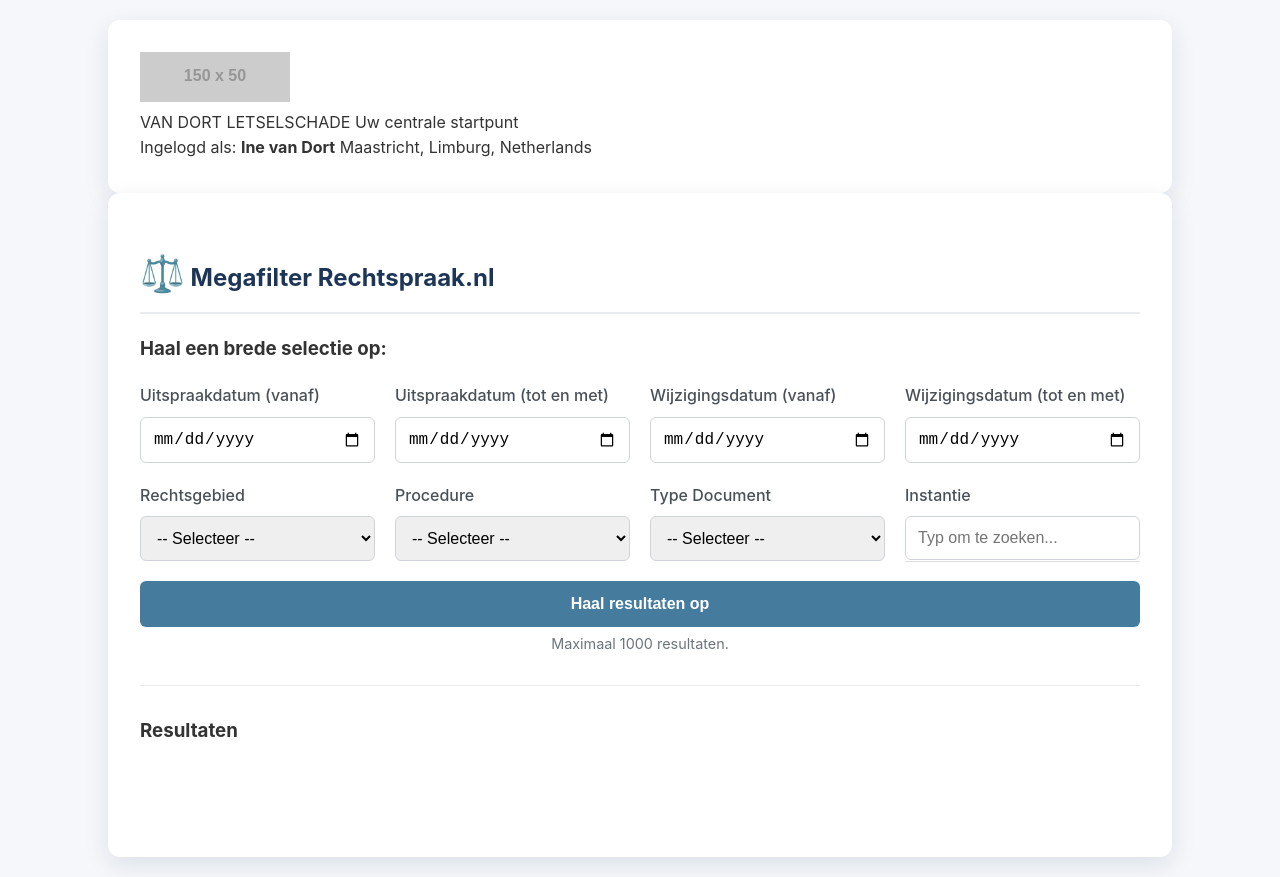
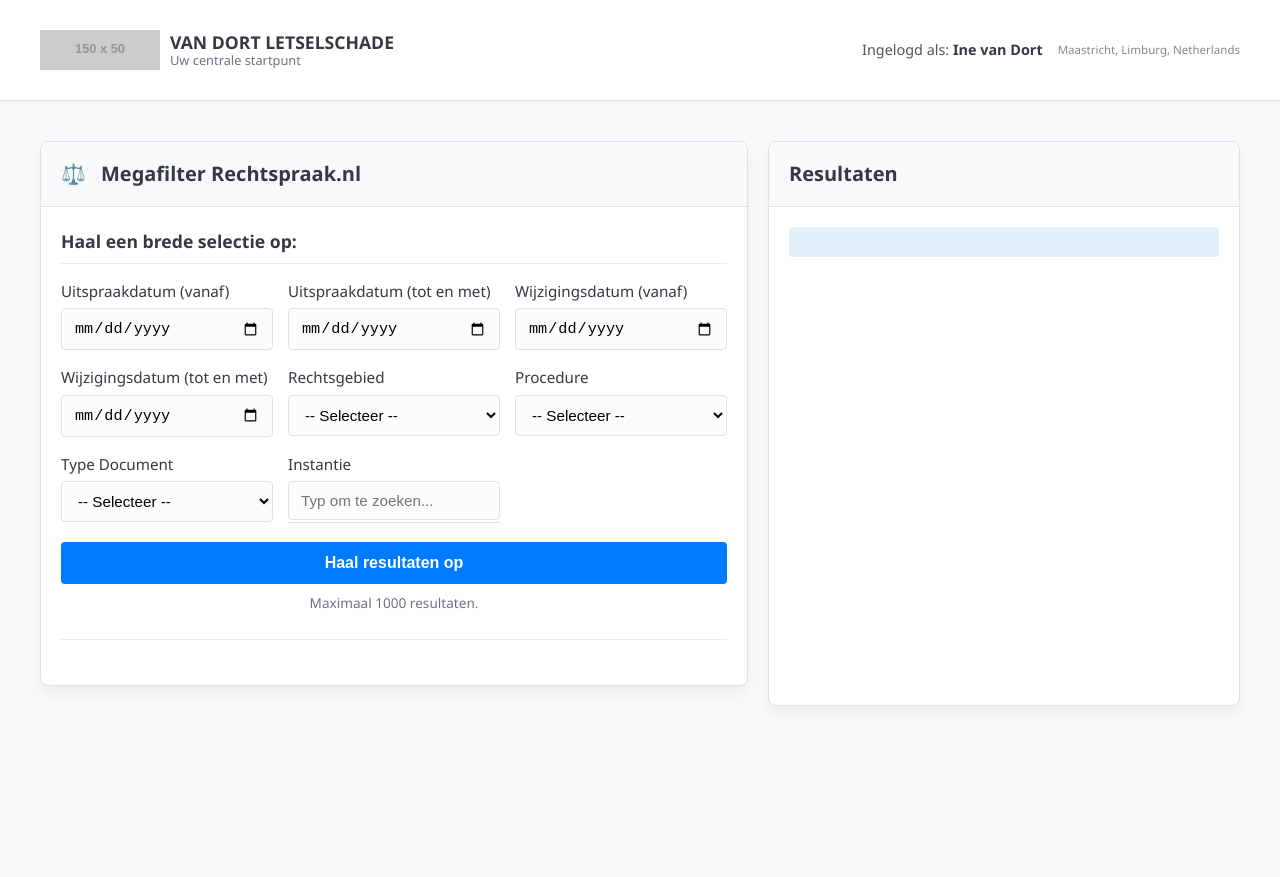
Before and after one commit to rolfvandort/zoektester, a plain HTML site: page index.html in a window 1280 px wide. After the commit the page ends 800 px from the top, so only its background shows below. Drawn offline with Linux system fonts and the light colour scheme; placeholder pictures from the web are drawn by us.

Commit message:
Update style.css

```diff
--- a/style.css
+++ b/style.css
@@ -1,49 +1,164 @@
+:root {
+    --primary-blue: #007bff; /* Een helder blauw, aanpassen naar exacte kleur van logo/knoppen */
+    --dark-blue: #0056b3;
+    --light-gray: #f8f9fa; /* Achtergrondkleur zoals in de bijlage */
+    --medium-gray: #e9ecef; /* Randen, scheidingslijnen */
+    --text-color: #343a40;
+    --card-bg: #ffffff;
+    --card-border: #dee2e6;
+    --card-shadow: 0 0.5rem 1rem rgba(0, 0, 0, 0.05);
+    --font-family: 'Segoe UI', Roboto, 'Helvetica Neue', Arial, sans-serif; /* Een modern sans-serif */
+    --button-primary-bg: #007bff; /* Blauw van knoppen */
+    --button-primary-hover: #0056b3;
+    --button-secondary-bg: #6c757d; /* Grijze knop, indien nodig */
+    --button-secondary-hover: #5a6268;
+    --header-bg: #ffffff; /* Kleur van de bovenste balk */
+    --header-border-bottom: 1px solid #dee2e6;
+}
+
 body {
-    font-family: -apple-system, BlinkMacSystemFont, "Segoe UI", Roboto, Helvetica, Arial, sans-serif;
-    background-color: #f5f7fa;
-    color: #333;
+    font-family: var(--font-family);
+    background-color: var(--light-gray);
+    color: var(--text-color);
     margin: 0;
-    padding: 20px;
+    padding: 0;
     line-height: 1.6;
 }
 
 .container {
-    max-width: 1000px;
+    max-width: 1200px; /* Bredere container om de lay-out te matchen */
     margin: 0 auto;
-    background-color: #ffffff;
-    padding: 2rem;
-    border-radius: 12px;
-    box-shadow: 0 8px 24px rgba(0, 30, 80, 0.1);
+    padding: 20px;
 }
 
-h1, h2 {
-    color: #1d3557;
-    border-bottom: 2px solid #e9ecef;
-    padding-bottom: 10px;
-    margin-bottom: 20px;
+/* --- Header Balk --- */
+.header-bar {
+    background-color: var(--header-bg);
+    border-bottom: var(--header-border-bottom);
+    padding: 10px 0;
+    box-shadow: 0 2px 4px rgba(0, 0, 0, 0.04);
 }
 
-h1 {
-    text-align: center;
-    border-bottom: none;
+.header-content {
+    display: flex;
+    justify-content: space-between;
+    align-items: center;
+}
+
+.logo {
     display: flex;
     align-items: center;
-    justify-content: center;
     gap: 10px;
 }
 
-.icon {
-    font-size: 1.5em;
+.logo img {
+    height: 40px; /* Hoogte aanpassen aan het echte logo */
+    width: auto;
 }
 
+.logo-text {
+    display: flex;
+    flex-direction: column;
+    line-height: 1.2;
+}
+
+.logo-text .main-text {
+    font-weight: bold;
+    color: #343a40; /* Donkere tekst voor logo */
+    font-size: 1.1em;
+}
+
+.logo-text .sub-text {
+    font-size: 0.8em;
+    color: #6c757d;
+}
+
+.user-info {
+    font-size: 0.9em;
+    color: #555;
+    display: flex;
+    align-items: center;
+    gap: 15px;
+}
+
+.user-info strong {
+    color: var(--text-color);
+}
+
+.location {
+    font-size: 0.8em;
+    color: #888;
+}
+
+/* --- Dashboard / Card Lay-out --- */
+.main-content {
+    display: grid;
+    grid-template-columns: 1fr; /* Standaard 1 kolom op kleine schermen */
+    gap: 20px;
+    margin-top: 20px;
+}
+
+@media (min-width: 992px) { /* Vanaf large desktops */
+    .main-content {
+        grid-template-columns: 2fr 1fr; /* Megafilter links (2/3), Resultaten rechts (1/3) */
+    }
+    .results-card {
+        grid-column: 2 / 3; /* Zorg dat results-card in de tweede kolom zit */
+        grid-row: 1 / span 2; /* En over twee rijen strekt, als nodig */
+    }
+}
+@media (min-width: 1200px) { /* Extra grote schermen */
+    .main-content {
+        grid-template-columns: 3fr 2fr; /* Iets breder voor filters */
+    }
+}
+
+
+.dashboard-card {
+    background-color: var(--card-bg);
+    border: 1px solid var(--card-border);
+    border-radius: 0.5rem; /* Afgeronde hoeken */
+    box-shadow: var(--card-shadow);
+    overflow: hidden; /* Zorgt dat de randen netjes zijn */
+}
+
+.card-header {
+    padding: 1rem 1.25rem;
+    border-bottom: 1px solid var(--card-border);
+    background-color: var(--light-gray); /* Lichte achtergrond voor header van kaart */
+}
+
+.card-header h2, .card-header h3 {
+    margin: 0;
+    font-size: 1.25rem;
+    color: var(--text-color);
+    display: flex;
+    align-items: center;
+    gap: 10px;
+}
+
+.card-body {
+    padding: 1.25rem;
+}
+
+/* --- Specifiek voor Megafilter content --- */
 .filter-section {
     margin-bottom: 20px;
 }
 
+.filter-section h3 {
+    font-size: 1.1rem;
+    color: var(--text-color);
+    margin-top: 0;
+    margin-bottom: 15px;
+    border-bottom: 1px solid var(--medium-gray); /* Lichte scheidingslijn */
+    padding-bottom: 8px;
+}
+
 .filter-grid {
     display: grid;
-    grid-template-columns: repeat(auto-fit, minmax(220px, 1fr));
-    gap: 20px;
+    grid-template-columns: repeat(auto-fit, minmax(200px, 1fr));
+    gap: 15px; /* Iets kleiner gat voor meer compactheid */
     margin-bottom: 20px;
 }
 
@@ -53,51 +168,71 @@ h1 {
 }
 
 .filter-group label {
-    margin-bottom: 8px;
+    margin-bottom: 5px; /* Iets minder ruimte */
     font-weight: 500;
-    color: #495057;
+    color: var(--text-color);
+    font-size: 0.95rem;
 }
 
 .filter-group input, .filter-group select {
-    padding: 12px;
-    border: 1px solid #ced4da;
-    border-radius: 6px;
-    font-size: 16px;
+    padding: 10px 12px; /* Iets minder padding */
+    border: 1px solid var(--card-border);
+    border-radius: 0.25rem; /* Iets minder afgerond */
+    font-size: 0.95rem;
     width: 100%;
     box-sizing: border-box;
+    background-color: #fcfcfc; /* Lichte achtergrond in inputvelden */
 }
 
-#apiSearchButton, #smartFilterButton {
+/* --- Knoppen --- */
+.primary-button, .secondary-button {
     width: 100%;
-    padding: 14px 24px;
+    padding: 12px 20px; /* Iets minder padding */
     border: none;
-    background-color: #457b9d;
-    color: white;
-    font-size: 16px;
+    border-radius: 0.25rem;
+    font-size: 1rem;
     font-weight: bold;
     cursor: pointer;
-    border-radius: 6px;
-    transition: background-color 0.3s;
+    transition: background-color 0.2s, box-shadow 0.2s;
+    text-align: center;
 }
 
-#apiSearchButton:hover, #smartFilterButton:hover {
-    background-color: #1d3557;
+.primary-button {
+    background-color: var(--button-primary-bg);
+    color: white;
 }
+
+.primary-button:hover {
+    background-color: var(--button-primary-hover);
+    box-shadow: 0 4px 8px rgba(0, 123, 255, 0.2);
+}
+
+.secondary-button {
+    background-color: var(--button-secondary-bg);
+    color: white;
+}
+
+.secondary-button:hover {
+    background-color: var(--button-secondary-hover);
+    box-shadow: 0 4px 8px rgba(108, 117, 125, 0.2);
+}
+
 
 .button-subtext {
     text-align: center;
     color: #6c757d;
-    font-size: 0.9rem;
-    margin-top: 5px;
+    font-size: 0.85rem;
+    margin-top: 8px;
 }
 
 .separator {
     border: none;
     height: 1px;
-    background-color: #e9ecef;
-    margin: 30px 0;
+    background-color: var(--medium-gray);
+    margin: 25px 0;
 }
 
+/* --- Slimme Zoek Sectie (AI Filter) --- */
 #smartSearchSection.hidden {
     display: none;
     opacity: 0;
@@ -127,10 +262,11 @@ h1 {
 }
 
 .smart-search-controls input[type="text"] {
-     padding: 12px;
-    border: 1px solid #ced4da;
-    border-radius: 6px;
-    font-size: 16px;
+    padding: 10px 12px;
+    border: 1px solid var(--card-border);
+    border-radius: 0.25rem;
+    font-size: 0.95rem;
+    background-color: #fcfcfc;
 }
 
 .checkbox-group {
@@ -138,25 +274,32 @@ h1 {
     flex-wrap: wrap;
     gap: 15px;
     align-items: center;
+    font-size: 0.9rem;
+    color: #555;
 }
 
 .checkbox-group label {
     display: flex;
     align-items: center;
     gap: 5px;
+    margin-bottom: 0; /* Override default label margin */
 }
 
+/* --- Status & Resultaten --- */
 #status {
     text-align: center;
-    padding: 20px;
+    padding: 15px;
     font-style: italic;
-    color: #666;
+    color: #555;
     font-weight: bold;
+    background-color: #e2f0fb; /* Lichte blauwe achtergrond voor status */
+    border-radius: 0.25rem;
+    margin-bottom: 20px;
 }
 
 .result-item {
-    border-bottom: 1px solid #e9ecef;
-    padding: 20px 5px;
+    border-bottom: 1px solid var(--medium-gray);
+    padding: 15px 0; /* Iets minder padding */
 }
 
 .result-item:last-child {
@@ -164,35 +307,36 @@ h1 {
 }
 
 .result-item h3 {
-    margin: 0 0 10px 0;
-    font-size: 1.1rem;
+    margin: 0 0 8px 0; /* Iets minder marge */
+    font-size: 1rem;
 }
 
 .result-item h3 a {
     text-decoration: none;
-    color: #1d3557;
+    color: var(--button-primary-bg); /* Links in primaire kleur */
+    font-weight: 600;
 }
 
 .result-item h3 a:hover {
     text-decoration: underline;
-    color: #e63946;
+    color: var(--button-primary-hover);
 }
 
 .meta-info {
-    font-size: 0.85rem;
+    font-size: 0.8rem;
     color: #6c757d;
-    margin-bottom: 12px;
+    margin-bottom: 10px;
     word-break: break-all;
 }
 
 .meta-info span {
-    margin-right: 15px;
+    margin-right: 12px; /* Iets minder marge */
     display: inline-block;
-    margin-bottom: 5px;
+    margin-bottom: 3px;
 }
 
 .summary {
-    font-size: 0.95rem;
+    font-size: 0.9rem;
     color: #495057;
 }
 
@@ -200,55 +344,73 @@ h1 {
     display: flex;
     justify-content: center;
     align-items: center;
-    margin-top: 20px;
-    gap: 15px;
+    margin-top: 25px;
+    gap: 10px; /* Iets kleiner gat */
 }
 
 #paginationControls button {
-    padding: 10px 20px;
-    border: 1px solid #ced4da;
+    padding: 8px 15px; /* Iets minder padding */
+    border: 1px solid var(--card-border);
     background-color: #fff;
     cursor: pointer;
-    border-radius: 6px;
+    border-radius: 0.25rem;
+    font-size: 0.9rem;
+    color: var(--text-color);
+}
+
+#paginationControls button:hover:not(:disabled) {
+    background-color: var(--light-gray);
 }
 
 #paginationControls button:disabled {
     cursor: not-allowed;
-    opacity: 0.5;
+    opacity: 0.6;
 }
 
 #pageIndicator {
     font-weight: bold;
+    font-size: 0.95rem;
 }
 
 mark {
-    background-color: #ffda79;
-    padding: 2px;
+    background-color: #ffda79; /* Geel voor markering */
+    padding: 1px 3px;
     border-radius: 3px;
 }
 
+/* --- Autocomplete --- */
 .autocomplete-container {
     position: relative;
 }
 
 .autocomplete-suggestions {
     position: absolute;
-    border: 1px solid #ddd;
+    border: 1px solid var(--card-border);
     border-top: none;
     z-index: 99;
     top: 100%;
     left: 0;
     right: 0;
     background-color: white;
-    max-height: 200px;
+    max-height: 180px; /* Iets minder hoogte */
     overflow-y: auto;
+    border-bottom-left-radius: 0.25rem;
+    border-bottom-right-radius: 0.25rem;
+    box-shadow: var(--card-shadow);
 }
 
 .autocomplete-suggestions div {
-    padding: 10px;
+    padding: 8px 12px;
     cursor: pointer;
+    font-size: 0.9rem;
+    color: #495057;
 }
 
 .autocomplete-suggestions div:hover {
     background-color: #e9ecef;
 }
+
+/* Icon for the "Megafilter Rechtspraak.nl" H2 */
+.icon {
+    margin-right: 5px;
+}
```
